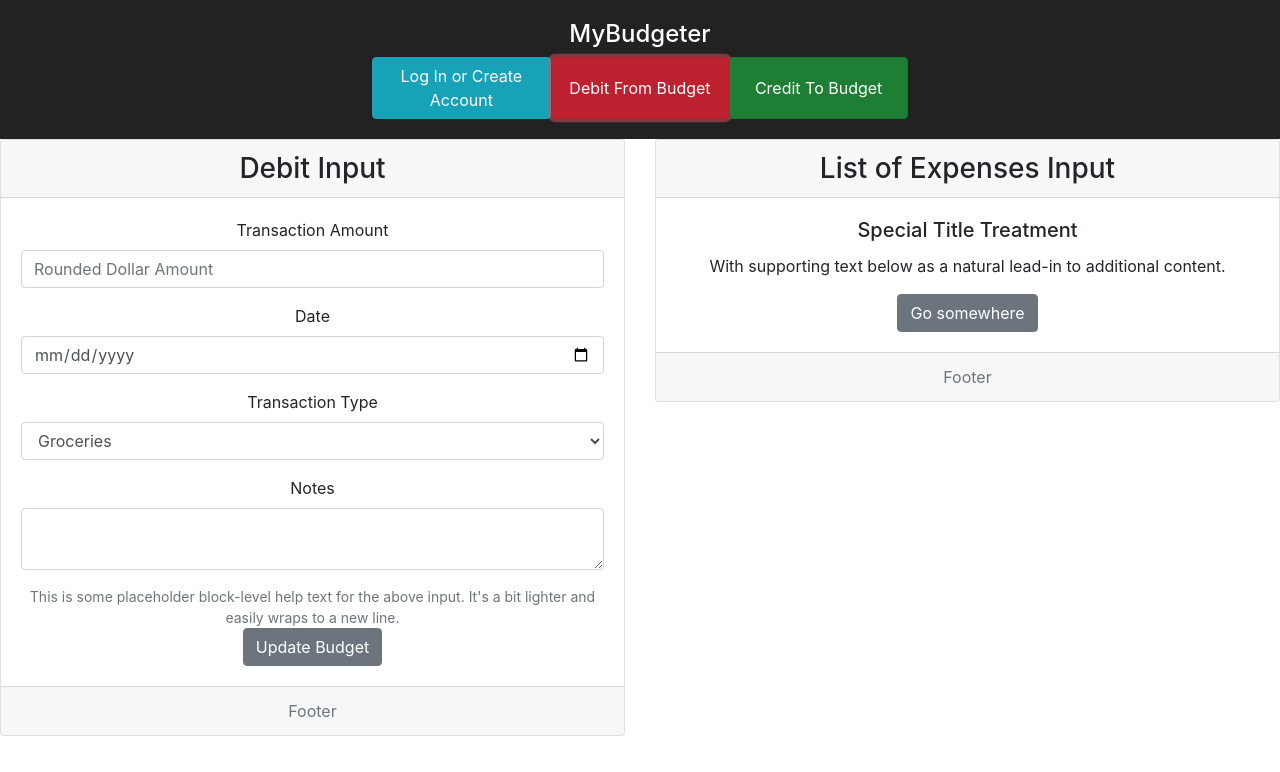
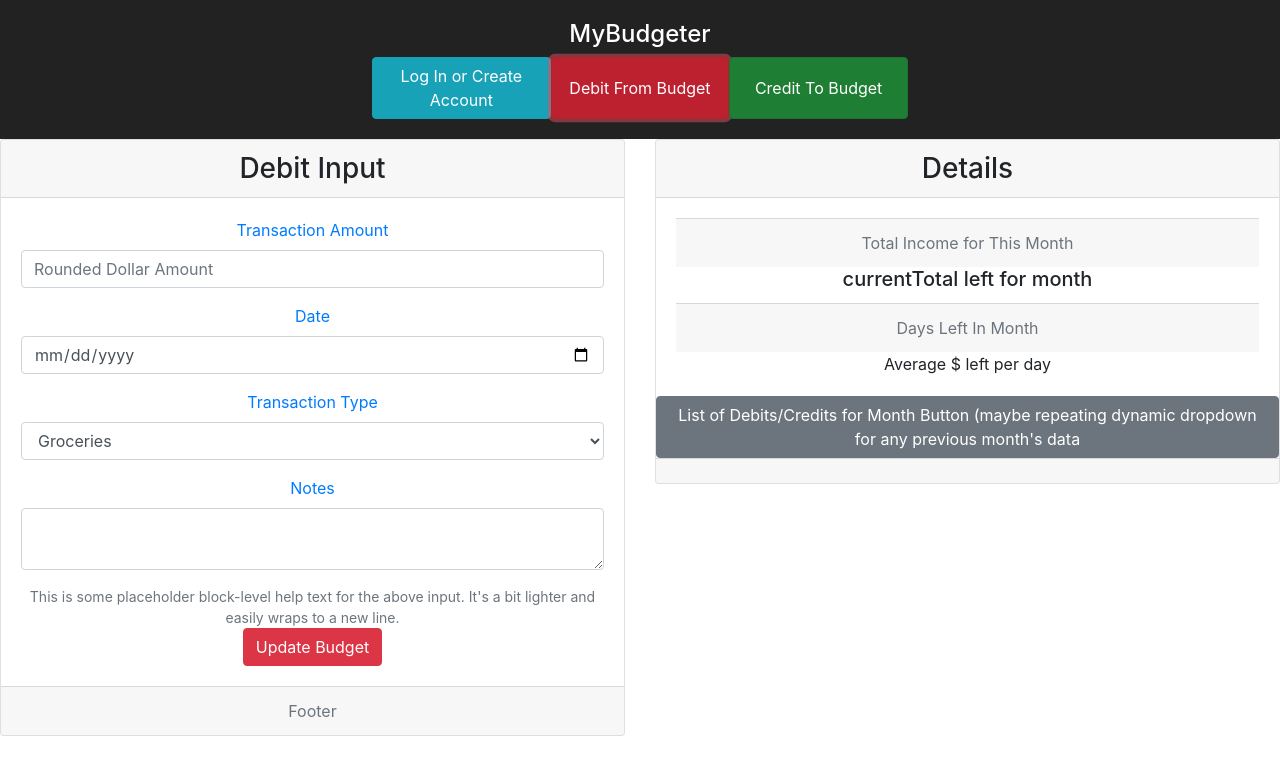
Before and after one commit to jeff-burns/my-budgeter-app-client, a React (Create React App) app: page / in a window 1280 px wide. Both pictures are taken after a click on the button "Debit From Budget". Shown: the top 772 px of the page. Built offline with nearby package versions, Linux system fonts and the light colour scheme.

Commit message:
added details of needed data in the 2nd card on the debit and credit toggles AND added notes in app.js about what is still needed

```diff
--- a/src/App.js
+++ b/src/App.js
@@ -105,13 +105,13 @@ class App extends Component {
         <header className="App-header">
           { (this.state.emailSubmitted) ?
             <Row>
-              <Col sm={{ size: 2, offset: 6 }} md={{ size: 2, offset: 8 }} lg={{ size: 2, offset: 9 }}>
+              <Col sm={{ size: 2, offset: 8 }} md={{ size: 2, offset: 9 }} lg={{ size: 2, offset: 10 }}>
                   <Dropdown isOpen={this.state.dropdownOpen} toggle={this.toggleEmail}>
                       <DropdownToggle  caret>
                           {this.state.acctName}
                       </DropdownToggle>
                       <DropdownMenu right>
-                          <DropdownItem>Delete User Data</DropdownItem>
+                          <DropdownItem color="muted">Delete User Data</DropdownItem>
                           <DropdownItem divider/>
                           <DropdownItem>Sign Out</DropdownItem>
                       </DropdownMenu>
--- a/src/components/CreditPage/CreditPage.js
+++ b/src/components/CreditPage/CreditPage.js
@@ -1,8 +1,6 @@
 import React from 'react';
 import { Card, Button, CardHeader, CardFooter, CardBody,
   CardTitle, CardText, Row, Col, Form, FormGroup, Label, Input, FormText } from 'reactstrap';
-// import InputForm from '../InputForm/InputForm'
-
 
 const CreditPage = (props) => {
   return (
@@ -13,15 +11,15 @@ const CreditPage = (props) => {
         <CardBody>
         <Form>
         <FormGroup>
-          <Label for="exampleNumber">Income Amount</Label>
+          <Label for="exampleNumber" className="text-primary">Income Amount</Label>
           <Input type="text" name="transactionAmount" id="exampleNumber" placeholder="Rounded Dollar Amount" />
         </FormGroup>
         <FormGroup>
-          <Label for="exampleDate">Date</Label>
+          <Label for="exampleDate" className="text-primary">Date</Label>
           <Input type="date" name="date" id="exampleDate" placeholder="date placeholder" />
         </FormGroup>
         <FormGroup>
-          <Label for="exampleSelect">Source/Type</Label>
+          <Label for="exampleSelect" className="text-primary">Source/Type</Label>
           <Input type="select" name="select" id="exampleSelect">
             <option>Basic Income</option>
             <option>Cash</option>
@@ -30,7 +28,7 @@ const CreditPage = (props) => {
           </Input>
         </FormGroup>
         <FormGroup>
-          <Label for="exampleText">Notes</Label>
+          <Label for="exampleText" className="text-primary">Notes</Label>
           <Input type="textarea" name="text" id="exampleText" />
         </FormGroup>
           <FormText color="muted">
@@ -38,7 +36,7 @@ const CreditPage = (props) => {
             It's a bit lighter and easily wraps to a new line.
           </FormText>
       </Form>
-          <Button>Update Budget</Button>
+          <Button color="success">Update Budget</Button>
         </CardBody>
         <CardFooter className="text-muted">Footer</CardFooter>
       </Card>
@@ -46,13 +44,16 @@ const CreditPage = (props) => {
 
       <Col sm="6">
       <Card>
-        <CardHeader tag="h3">List of Income Input</CardHeader>
+        <CardHeader tag="h3">Details</CardHeader>
         <CardBody>
-          <CardTitle>Special Title Treatment</CardTitle>
-          <CardText>With supporting text below as a natural lead-in to additional content.</CardText>
-          <Button>Go somewhere</Button>
+        <CardFooter className="text-muted">Total Income for This Month</CardFooter>
+          <CardTitle>currentTotal left for month</CardTitle>
+          <CardFooter className="text-muted">Days Left In Month</CardFooter>
+          <CardText>Average $ left per day</CardText>
         </CardBody>
-        <CardFooter className="text-muted">Footer</CardFooter>
+        <Button>List of Debits/Credits for Month Button (maybe repeating dynamic dropdown for any previous month's data</Button>
+
+        <CardFooter className="text-muted"></CardFooter>
       </Card>
       </Col>
 
@@ -61,3 +62,4 @@ const CreditPage = (props) => {
 };
 
 export default CreditPage;
+// ONCE more than one month has been submitted, allow for averages to be made with all of them
--- a/src/components/DebitPage/DebitPage.js
+++ b/src/components/DebitPage/DebitPage.js
@@ -1,28 +1,55 @@
-import React from 'react';
-import { Card, Button, CardHeader, CardFooter, CardBody,
-    CardTitle, CardText, Row, Col, Form, FormGroup, Label, Input, FormText } from 'reactstrap';
-// import InputForm from '../InputForm/InputForm'
+import React from "react";
+import {
+  Card,
+  Button,
+  CardHeader,
+  CardFooter,
+  CardBody,
+  CardTitle,
+  CardText,
+  Row,
+  Col,
+  Form,
+  FormGroup,
+  Label,
+  Input,
+  FormText
+} from "reactstrap";
 
-
-const DebitPage = (props) => {
+const DebitPage = props => {
   return (
     <Row>
       <Col sm="6">
-
         <Card>
           <CardHeader tag="h3">Debit Input</CardHeader>
           <CardBody>
             <Form>
               <FormGroup>
-            <Label for="exampleNumber">Transaction Amount</Label>
-            <Input type="text" name="transactionAmount" id="exampleNumber" placeholder="Rounded Dollar Amount" />
+                <Label for="exampleNumber" className="text-primary">
+                  Transaction Amount
+                </Label>
+                <Input
+                  type="text"
+                  name="transactionAmount"
+                  id="exampleNumber"
+                  placeholder="Rounded Dollar Amount"
+                />
               </FormGroup>
               <FormGroup>
-            <Label for="exampleDate">Date</Label>
-            <Input type="date" name="date" id="exampleDate" placeholder="date placeholder" />
+                <Label for="exampleDate" className="text-primary">
+                  Date
+                </Label>
+                <Input
+                  type="date"
+                  name="date"
+                  id="exampleDate"
+                  placeholder="date placeholder"
+                />
               </FormGroup>
               <FormGroup>
-            <Label for="exampleSelect">Transaction Type</Label>
+                <Label for="exampleSelect" className="text-primary">
+                  Transaction Type
+                </Label>
                 <Input type="select" name="select" id="exampleSelect">
                   <option>Groceries</option>
                   <option>Gas</option>
@@ -38,34 +65,36 @@ const DebitPage = (props) => {
                 </Input>
               </FormGroup>
               <FormGroup>
-            <Label for="exampleText">Notes</Label>
+                <Label for="exampleText" className="text-primary">
+                  Notes
+                </Label>
                 <Input type="textarea" name="text" id="exampleText" />
               </FormGroup>
               <FormText color="muted">
-              This is some placeholder block-level help text for the above input.
-              It's a bit lighter and easily wraps to a new line.
+                This is some placeholder block-level help text for the above
+                input. It's a bit lighter and easily wraps to a new line.
               </FormText>
             </Form>
-        <Button>Update Budget</Button>
+            <Button color="danger">Update Budget</Button>
           </CardBody>
           <CardFooter className="text-muted">Footer</CardFooter>
         </Card>
       </Col>
       <Col sm="6">
-
         <Card>
-        <CardHeader tag="h3">List of Expenses Input</CardHeader>
+        <CardHeader tag="h3">Details</CardHeader>
         <CardBody>
-          <CardTitle>Special Title Treatment</CardTitle>
-          <CardText>With supporting text below as a natural lead-in to additional content.</CardText>
-          <Button>Go somewhere</Button>
+        <CardFooter className="text-muted">Total Income for This Month</CardFooter>
+          <CardTitle>currentTotal left for month</CardTitle>
+          <CardFooter className="text-muted">Days Left In Month</CardFooter>
+          <CardText>Average $ left per day</CardText>
         </CardBody>
-        <CardFooter className="text-muted">Footer</CardFooter>
+        <Button>List of Debits/Credits for Month Button (maybe repeating dynamic dropdown for any previous month's data</Button>
+          <CardFooter className="text-muted"></CardFooter>
         </Card>
       </Col>
-
     </Row>
   );
 };
-
 export default DebitPage;
+// ONCE more than one month has been submitted, allow for averages to be made with all of them
```
Lines whose indentation alone changed are shown as unchanged.
